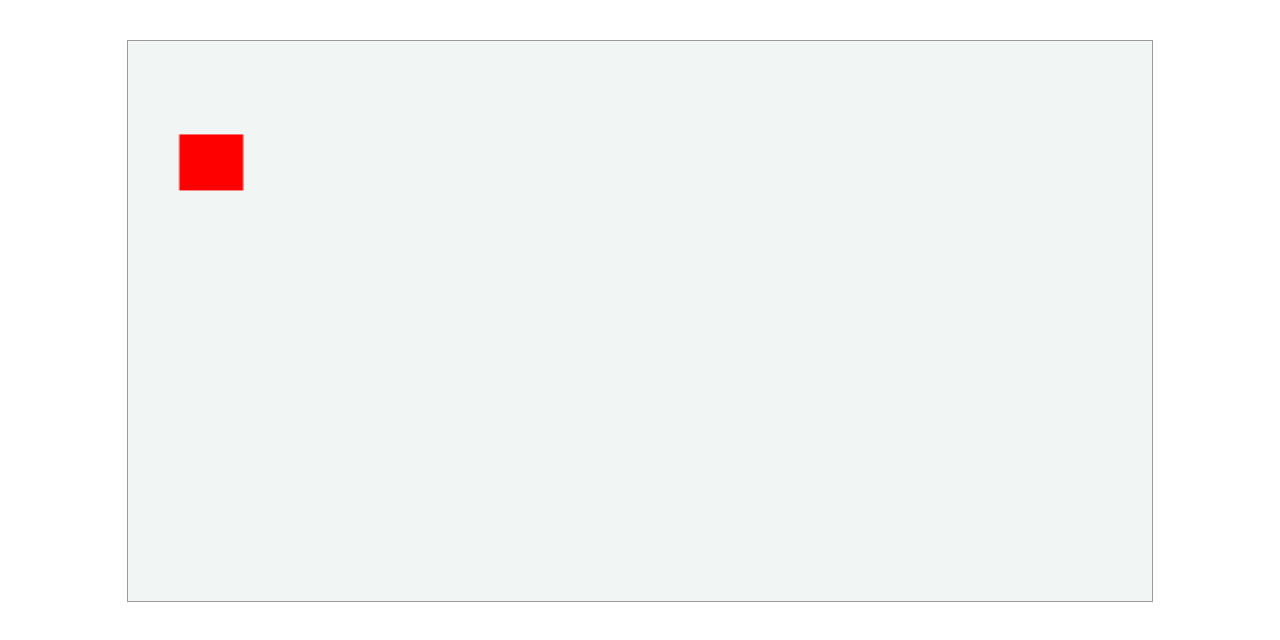
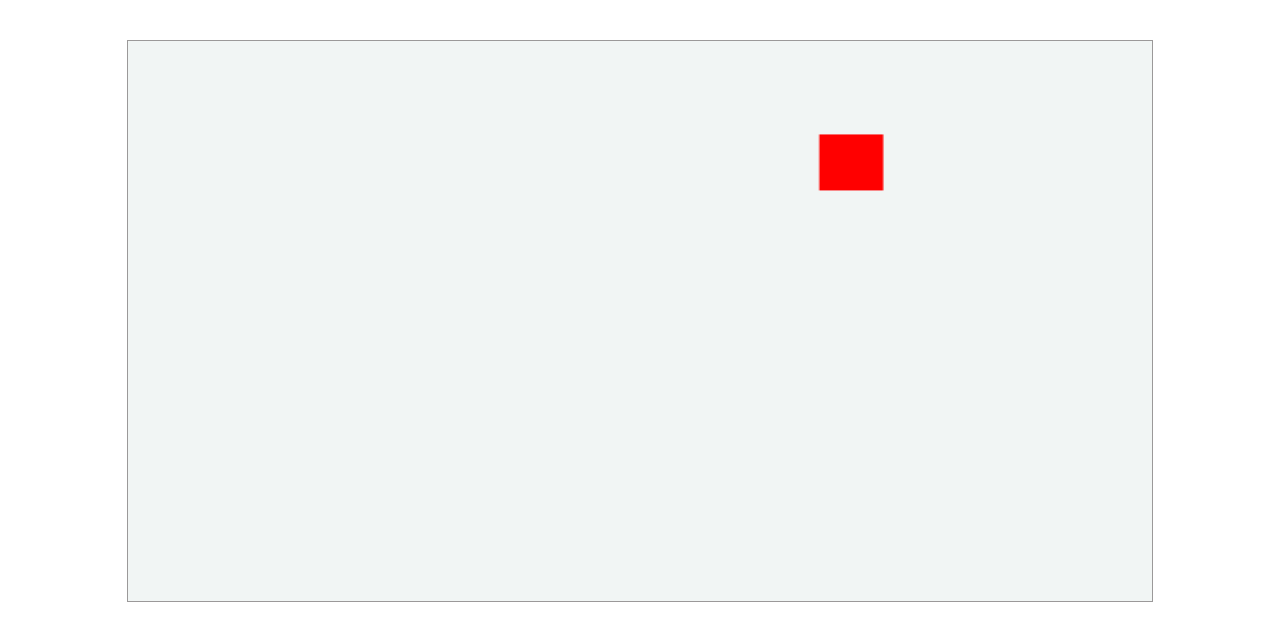
Before and after one commit to vaidehi44/Simple-Game, a plain HTML site: page index.html in a window 1280 px wide. Drawn offline with Linux system fonts and the light colour scheme.

Commit message:
Implement function to update game area and move the gamepiece

```diff
--- a/index.html
+++ b/index.html
@@ -24,6 +24,10 @@
                 this.canvas.width = 400;
                 this.context = this.canvas.getContext("2d");
                 document.body.insertBefore(this.canvas, document.body.childNodes[0]);
+                this.interval = setInterval(updateGameArea, 20);
+            },
+            clear: function() {
+                this.context.clearRect(0,0, this.canvas.width, this.canvas.height);
             }
         }
 
@@ -32,9 +36,19 @@
             this.height = height;
             this.x = x;
             this.y = y;
-            ctx = gameArea.context;
-            ctx.fillStyle = color;
-            ctx.fillRect(this.x, this.y, this.width, this.height);
+            this.speedX = 0;
+            this.speedY = 0;
+            this.update = function() {
+                ctx = gameArea.context;
+                ctx.fillStyle = color;
+                ctx.fillRect(this.x, this.y, this.width, this.height);
+            }
+        }
+
+        function updateGameArea() {
+            gameArea.clear();
+            gamePiece.x += 1;
+            gamePiece.update();
         }
     </script>
 
```
